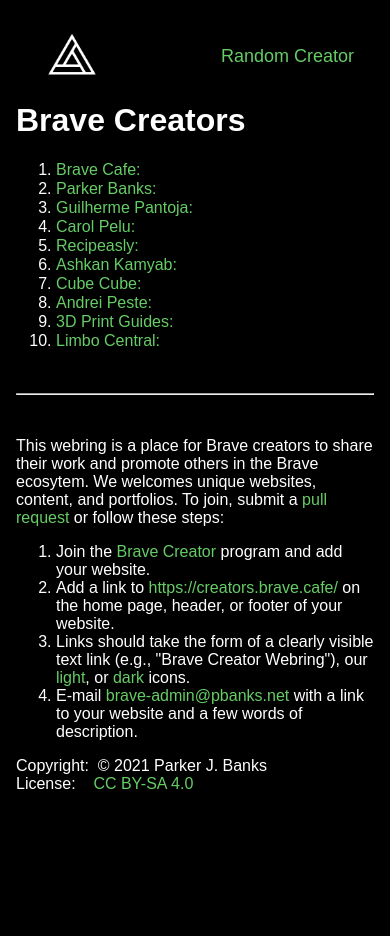
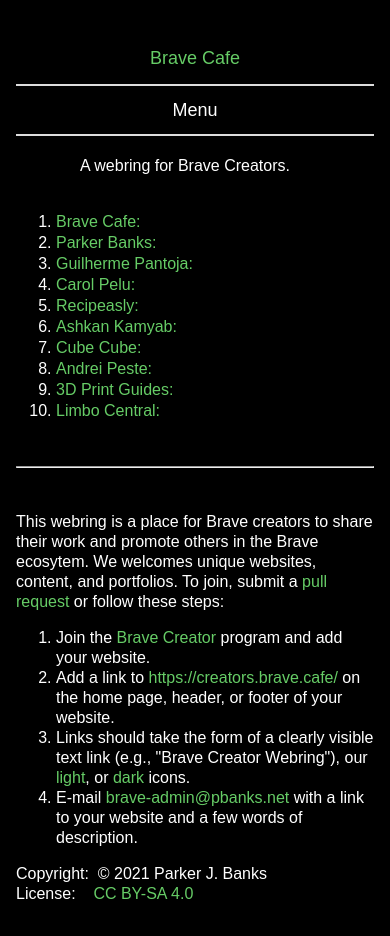
Before and after one commit to purplepwny/creators.brave.cafe, a plain HTML site: page index.html in a window 390 px wide. Shown: the top 936 px of the page. Before the commit the page ends 844 px from the top, so only its background shows below. Drawn offline with Linux system fonts and the light colour scheme.

Commit message:
Updated nav, mobile compatibility, moved scripts to creators.js.

```diff
--- a/creators.js
+++ b/creators.js
@@ -10,3 +10,9 @@
     "https://3dprintguides.com/",
     "https://limbo.center/"
 ];
+
+function randomUrl() {
+    var randomNumber = Math.floor(Math.random() * urlArray.length);
+    var newUrl = urlArray[randomNumber];
+    window.location.href = newUrl;
+}
--- a/index.html
+++ b/index.html
@@ -12,15 +12,19 @@
 <body>
 
 <header>
-    <nav>
-        <div id="logo"><a href="index.html"><img class="logo" src="logo_light.png"></a></div>
-        <ul class="menu">
-            <li><a href="#" onclick="randomUrl();" target="_blank">Random Creator</a></li>
-        </ul>
-    </nav>
+<nav>
+    <div id="logo"><a href="/index.html">Brave Cafe</a></div>
+    <label for="drop" class="toggle">Menu</label>
+    <input type="checkbox" id="drop" />
+    <ul class="menu">
+        <li><a href="#">Join</a></li>
+        <li><a href="#" onclick="randomUrl();" target="_blank">Random Creator</a></li>
+        <li><a href="https://brave.cafe/"><img src="https://creators.brave.cafe/logo_light.png"></a></li>
+    </ul>
+</nav>
+<p id="slogan">A webring for Brave Creators.</p>
 </header>
 
-<h1>Brave Creators</h1>
 <p>
 <ol class="creator_list" style="white-space:nowrap;">
     <li><div class="tooltip"><a href="https://brave.cafe/">Brave Cafe:</a> <span class="tooltiptext">Federated Brave community</span></div></li>
@@ -53,12 +57,5 @@
 </footer>
 
 <script src="creators.js"></script>
-<script>
-    function randomUrl() {
-        var randomNumber = Math.floor(Math.random() * urlArray.length);
-        var newUrl = urlArray[randomNumber];
-        window.location.href = newUrl;
-    }
-</script>
 </body>
 </html>
--- a/style.css
+++ b/style.css
@@ -1,69 +1,86 @@
 body {
     color:#fff;
     background:#000;
+    font: 16px sans-serif;
+    line-height: 20px;
     margin:1em auto;
     padding:1em;
-    max-width:55em;
-    font:16px sans-serif;
+    max-width: 55em;
+    word-wrap: break-word !important;
+    text-align: left;
 }
+
 nav {
     margin:0;
     padding: 0;
     font-size: 18px;
 }
+
 nav img {
-    height: 44px;
+    height: 36px;
+    width: auto;
+    vertical-align: middle;
 }
+
 nav:after {
     content:"";
     display:table;
     clear:both;
 }
+
 nav ul {
     float: right;
     padding:0; margin:0;
     position: relative;
 }
+
 nav ul li {
     margin: 0;
     display:inline-block;
     float: left;
 }
+
 nav a {
     display:block;
-    padding:14px 20px;
+    padding:0 20px;
     text-decoration:none;
+    line-height: 52px;
 }
-#logo {
-    display: block;
-    padding: 0 30px;
-    float: left;
-}
-#logo a {
-    margin: 0;
-    padding: 0;
-}
-#logo a:hover {
-    background-color: #000;
-}
+
 a{
     color:#6c6;
     text-decoration:none;
 }
+
 a:hover{
     color:#c6c;
 }
+
+#logo {
+    padding: 0;
+    float: left;
+}
+
+#slogan {
+    padding: 20px;
+    margin-top: 0;
+}
+
 .creator_list{
-    column-count:1; <!--Change to 2 when more creators added-->
+    column-count: 2;
 }
-@media (min-width: 900px) {
-    .creator_list{column-count:1;}
+
+.toggle,
+[id^=drop] {
+    display: none;
 }
+
 .tooltip {
     position: relative;
     display: inline-block;
     padding-bottom: 1px;
 }
+
 .tooltip .tooltiptext {
     visibility: hidden;
     border-radius: 0px;
@@ -72,4 +89,59 @@
     z-index: 1;
     left: 105%;
 }
+
 .tooltip:hover .tooltiptext {visibility: visible;}
+
+@media all and (max-width: 900px) {
+    .creator_list{column-count:1;}
+}
+
+@media all and (max-width: 768px) {
+    nav {
+        margin: 0;
+        text-align: center;
+    }
+
+    nav ul {
+        width: 100%;
+        float: left;
+    }
+
+    nav ul li {
+        display: block;
+        width: 100%;
+    }
+
+    #logo {
+        display: block;
+        padding: 0;
+        width: 100%;
+        text-align: center;
+        float: none;
+    }
+
+    #slogan {
+        padding-left: 0;
+        text-align: center;
+    }
+
+    .menu, .toggle + a {
+        display: none;
+    }
+
+    .toggle {
+        display: block;
+        padding: 14px 20px;
+        text-decoration:none;
+        border-top: 2px solid #ddd;
+        border-bottom: 2px solid #ddd;
+    }
+
+    .toggle:hover {
+        color: #c6c;
+    }
+
+    [id^=drop]:checked + ul {
+        display: block;
+    }
+}
```
